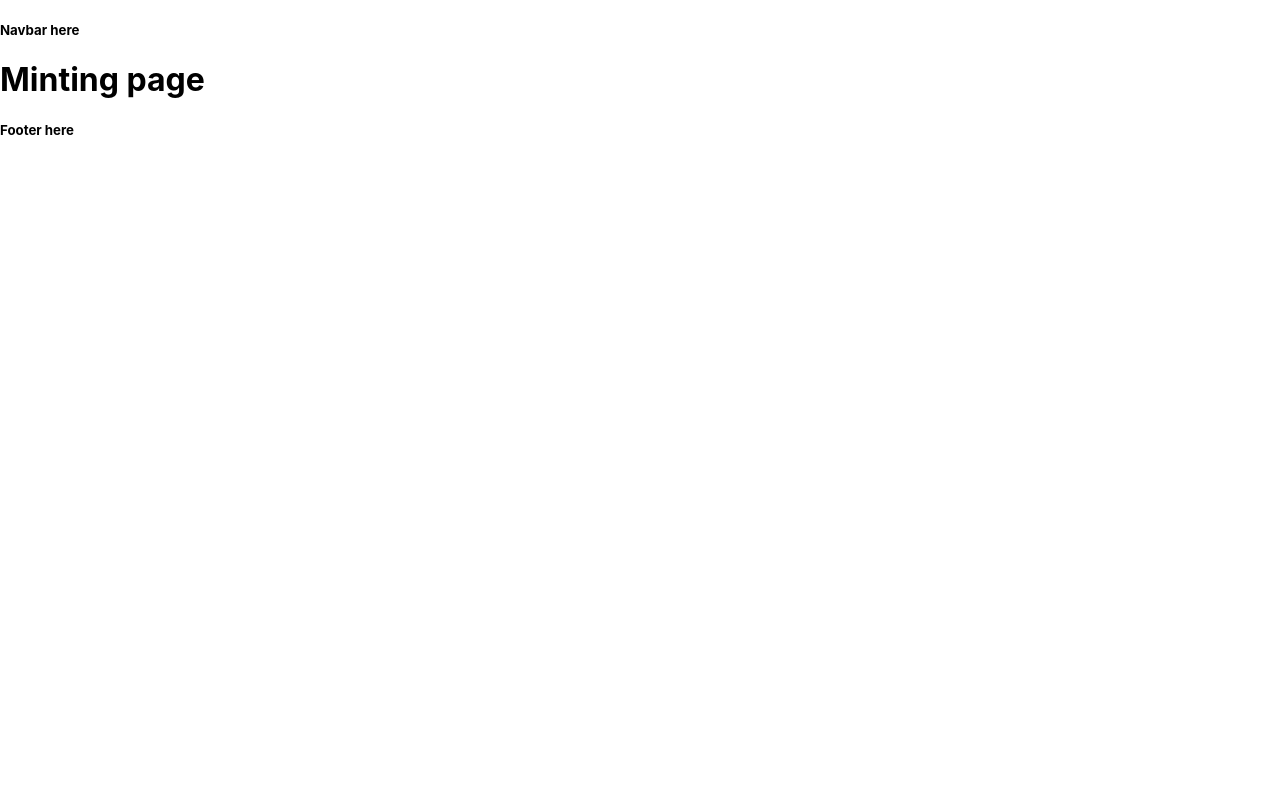
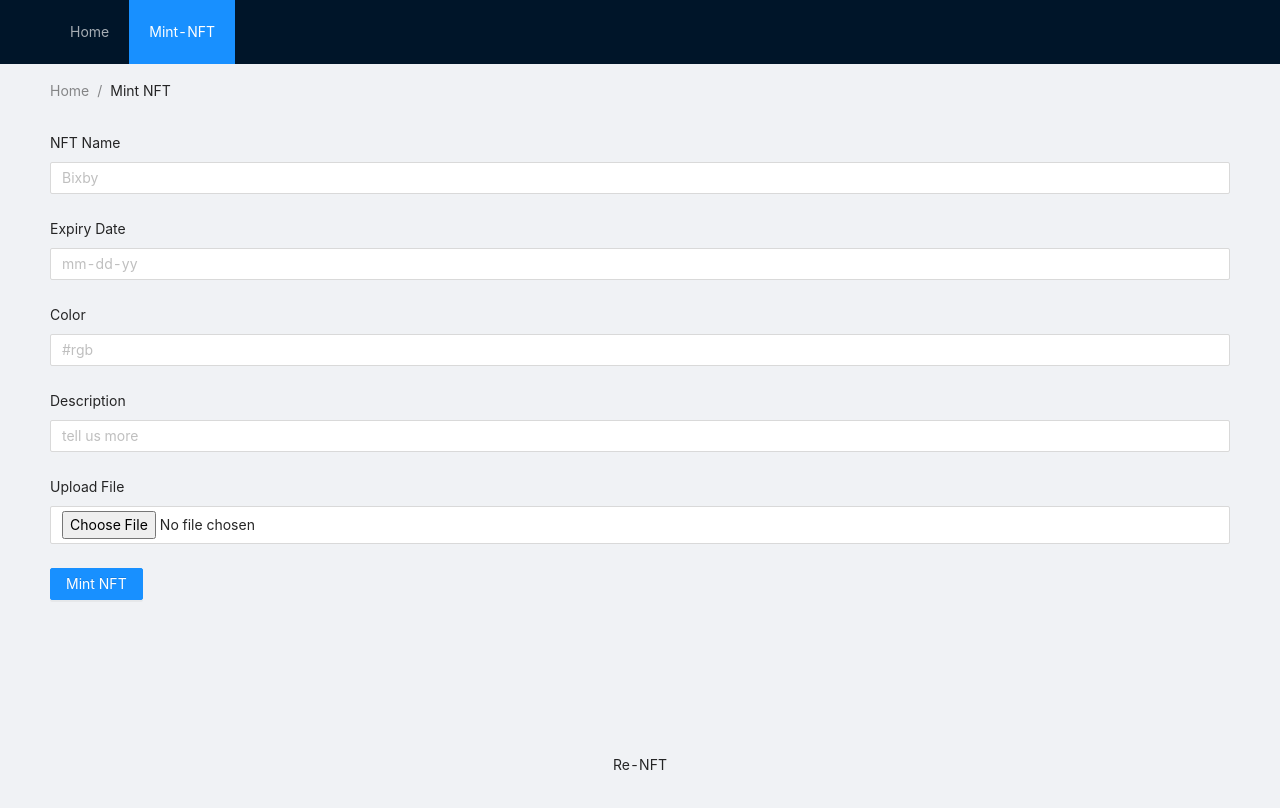
Before and after one commit to naman312010/Re-NFT, a Next.js app in the folder frontend/: page /mint in a window 1280 px wide. Shown: the top 808 px of the page. Built offline with nearby package versions, Linux system fonts and the light colour scheme.

Commit message:
feat: add layout, index, and mint page

```diff
--- a/frontend/components/layout/Layout.js
+++ b/frontend/components/layout/Layout.js
@@ -1,12 +1,47 @@
+import Link from "next/link";
+import { useRouter } from "next/router";
+import { Layout, Menu, Breadcrumb } from "antd";
 
-function Layout({children}) {
-    return (
-      <div>
-        <h5>Navbar here</h5>
-        {children}
-        <h5>Footer here</h5>
-      </div>
-    );
+const { Header, Content, Footer } = Layout;
+import './layout.module.css'
+function SiteLayout({ children }) {
+  const router = useRouter();
+  const activeNav = router.pathname == '/mint' ? "2" : "1";
+  const crumb = router.pathname == "/mint" ? "Mint NFT" : "Minted NFT Catalogue";
+  return (
+    <Layout className="layout">
+      <Header>
+        <div className="logo" />
+        <Menu theme="dark" mode="horizontal" defaultSelectedKeys={[activeNav]}>
+          <Menu.Item key="1">
+            <Link href="/">
+              <a>{`${"Home"}`}</a>
+            </Link>
+          </Menu.Item>
+          <Menu.Item key="2">
+            <Link href="/mint">
+              <a>{`${"Mint-NFT"}`}</a>
+            </Link>
+          </Menu.Item>
+        </Menu>
+      </Header>
+      <Content style={{ padding: "0 50px" }}>
+        <Breadcrumb style={{ margin: "16px 0", marginBottom: "30px" }}>
+          <Breadcrumb.Item>Home</Breadcrumb.Item>
+          <Breadcrumb.Item>{crumb}</Breadcrumb.Item>
+          {/* <Breadcrumb.Item>App</Breadcrumb.Item> */}
+        </Breadcrumb>
+        <div className="site-layout-content" style={{ minHeight: "80vh" }}>
+          {children}
+        </div>
+      </Content>
+      <Footer
+        style={{ position: "sticky", bottom: "0px", textAlign: "center" }}
+      >
+        {"Re-NFT"}
+      </Footer>
+    </Layout>
+  );
 }
 
-export default Layout
+export default SiteLayout;
--- a/frontend/components/layout/layout.module.css
+++ b/frontend/components/layout/layout.module.css
@@ -0,0 +1,16 @@
+.site-layout-content {
+  min-height: 280px;
+  padding: 24px;
+  background: #fff;
+}
+#components-layout-demo-top .logo {
+  float: left;
+  width: 120px;
+  height: 31px;
+  margin: 16px 24px 16px 0;
+  background: rgba(255, 255, 255, 0.3);
+}
+.ant-row-rtl #components-layout-demo-top .logo {
+  float: right;
+  margin: 16px 0 16px 24px;
+}
--- a/frontend/pages/_app.js
+++ b/frontend/pages/_app.js
@@ -1,5 +1,5 @@
 import '../styles/globals.css'
-
+import "antd/dist/antd.css";
 import Layout from '../components/layout'
 
 export default function MyApp({ Component, pageProps }) {
--- a/frontend/pages/mint.js
+++ b/frontend/pages/mint.js
@@ -1,6 +1,67 @@
+import React, { useState } from "react";
+import { Form, Input, Button, Radio } from "antd";
+import { InfoCircleOutlined } from "@ant-design/icons";
+
+// type RequiredMark = boolean | 'optional';
 
 function mint() {
-    return <h1>Minting page</h1>
+  const [form] = Form.useForm();
+  const onFinish = (values) => {
+    console.log("Success:", values);
+  };
+
+  const onFinishFailed = (errorInfo) => {
+    console.log("Failed:", errorInfo);
+  };
+
+  return (
+    <div>
+      <Form
+        form={form}
+        layout="vertical"
+        onFinish={onFinish}
+        onFinishFailed={onFinishFailed}
+      >
+        <Form.Item
+          label="NFT Name"
+          rules={[{ required: true, message: "Please input NFT name!" }]}
+        >
+          <Input placeholder="Bixby" />
+        </Form.Item>
+        <Form.Item
+          label="Expiry Date"
+          rules={[{ required: true, message: "Please input expiry date!" }]}
+        >
+          <Input placeholder="mm-dd-yy" />
+        </Form.Item>
+        <Form.Item
+          label="Color"
+          rules={[{ required: true, message: "Please input color!" }]}
+        >
+          <Input placeholder="#rgb" />
+        </Form.Item>
+        <Form.Item label="Description">
+          <Input placeholder="tell us more" />
+        </Form.Item>
+        <Form.Item
+          label="Upload File"
+          rules={[{ required: true, message: "Please upload file!" }]}
+        >
+          <Input
+            type="file"
+            id="avatar"
+            name="avatar"
+            accept="image/png, image/jpeg"
+          />
+        </Form.Item>
+        <Form.Item>
+          <Button type="primary" htmlType="submit">
+            Mint NFT
+          </Button>
+        </Form.Item>
+      </Form>
+    </div>
+  );
 }
 
 export default mint;
--- a/frontend/styles/globals.css
+++ b/frontend/styles/globals.css
@@ -1,3 +1,4 @@
+
 html,
 body {
   padding: 0;
```
Also changed, not shown: frontend/pages/index.js (+80 -6 lines), 1 other file (tests, documents, lock files or other folders).
